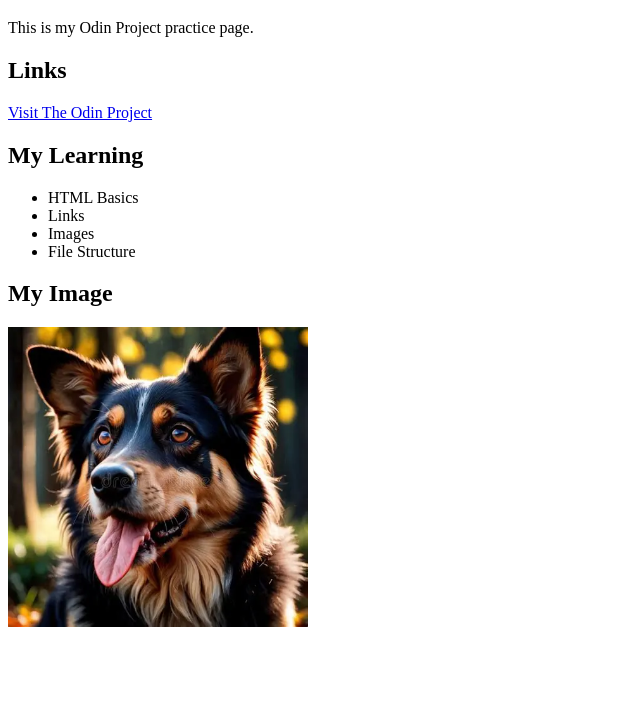
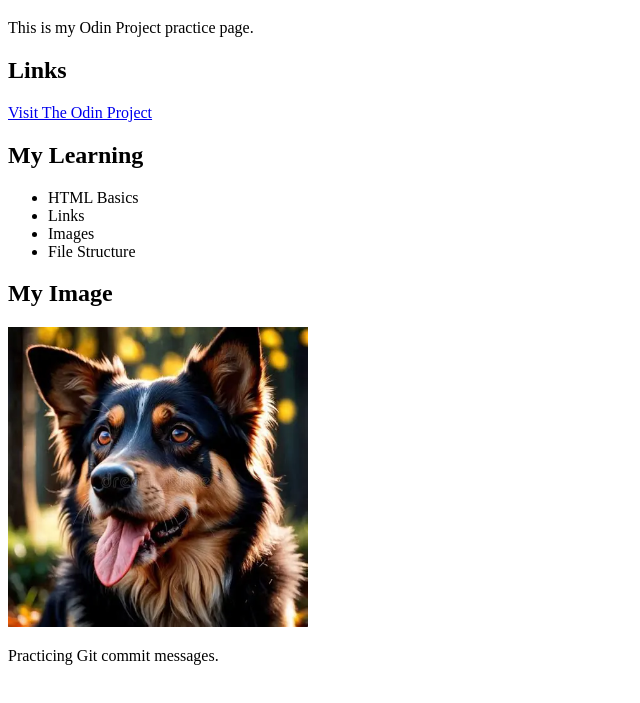
Before and after one commit to aceman10009-a11y/hello-odin, a plain HTML site: page index.html in a window 1280 px wide. Shown: the part 61-764 px from the top of the page, without its empty margins (0-640 px from the left). Drawn offline with Linux system fonts and the light colour scheme.

Commit message:
Practice multi-line commit messages Added temporary paragraph to practice proper Git commits.

```diff
--- a/index.html
+++ b/index.html
@@ -28,6 +28,6 @@
   <h2>My Image</h2>
 
   <img src="./images/dog.jpg" alt="Dog image" width="300">
-
+<p>Practicing Git commit messages.</p>
 </body>
 </html>
```
